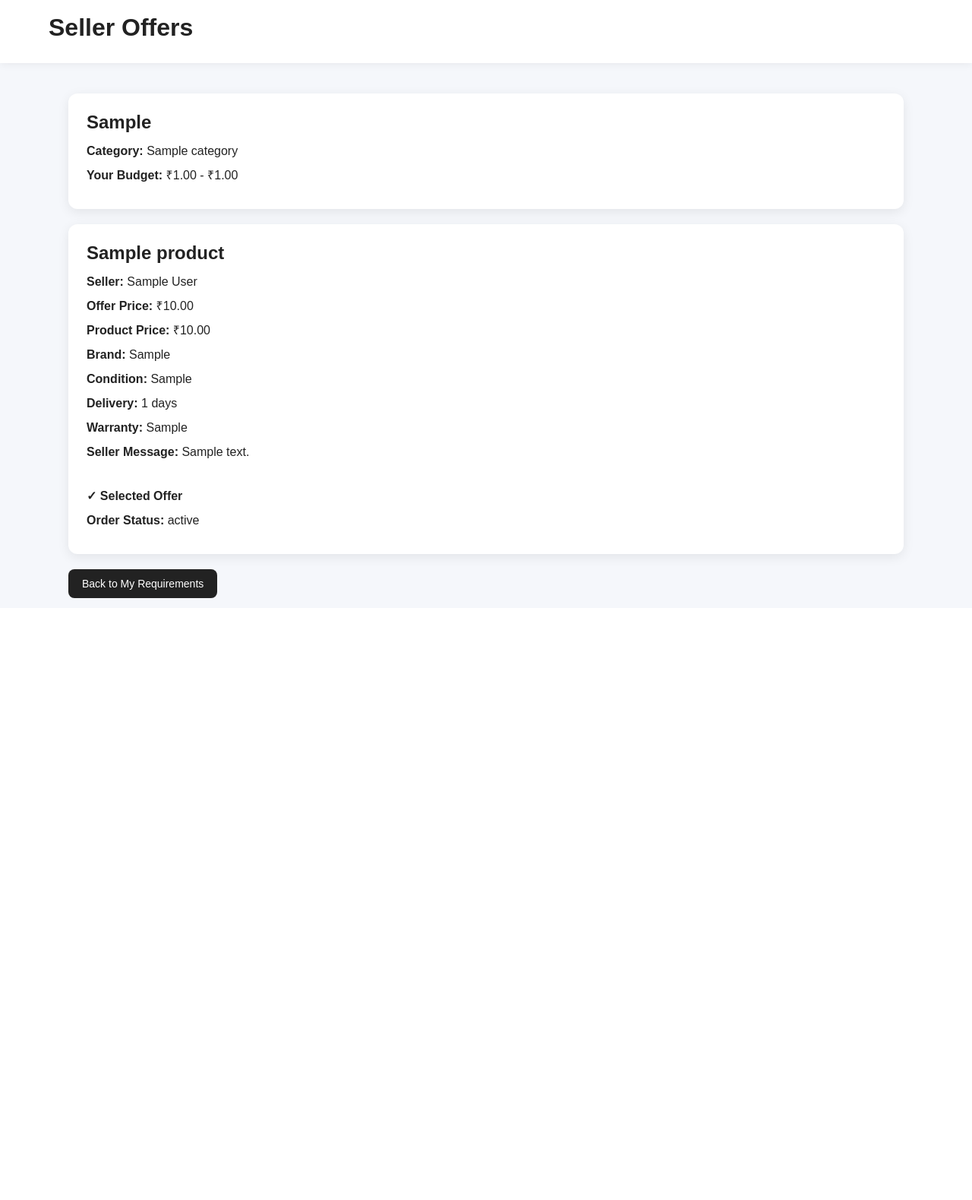
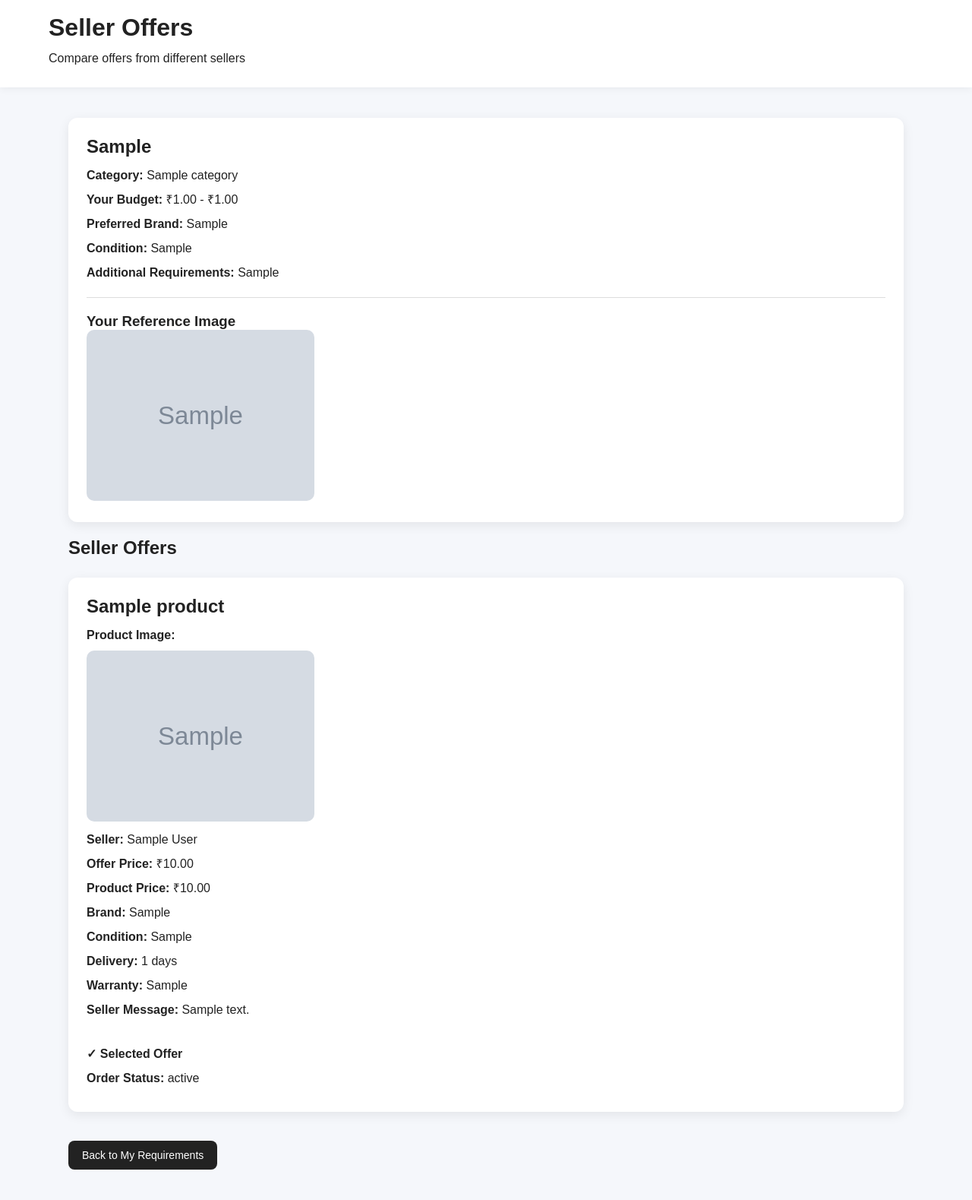
Before and after one commit to jasnajamal/Reverse-Shopping-, a Django app: template marketplace/templates/marketplace/view_offers.html in a window 1280 px wide. Shown: the whole page at 76% size. Before the commit the page ends 787 px from the top, so only its background shows below. Run offline with Django 5.2, Linux system fonts and the light colour scheme; tables that the repository leaves empty hold one stand-in row (values such as "Sample post"); the template is opened without the code that fills it: values that come from a table or form of the project are taken from there, most other values are stand-ins (such as "Sample title", 1, 10 or a date in 2020); grey boxes marked "Sample" are stand-in pictures.

Commit message:
Add image upload and update project pages

```diff
--- a/marketplace/templates/marketplace/post_requirement.html
+++ b/marketplace/templates/marketplace/post_requirement.html
@@ -52,6 +52,7 @@
         <label>Additional Requirements:</label><br>
         <textarea name="additional_requirements"></textarea>
         <br><br>
+        image = request.FILES.get('image')
 
         <label>Required By:</label><br>
         <input type="date" name="required_by">
--- a/marketplace/templates/marketplace/submit_offer.html
+++ b/marketplace/templates/marketplace/submit_offer.html
@@ -51,7 +51,7 @@
 
             <h2>Your Product</h2>
 
-            <form method="POST">
+            <form method="POST" enctype="multipart/form-data">
                 {% csrf_token %}
 
                 <label>Product Name:</label>
@@ -62,6 +62,10 @@
 
                 <label>Product Price:</label>
                 <input type="number" name="product_price" step="0.01" required>
+
+                <label>Product Image:</label>
+                <input type="file" name="product_image" accept="image/*">
+
 
                 <label>Condition:</label>
                 <select name="condition_type" required>
--- a/marketplace/templates/marketplace/view_offers.html
+++ b/marketplace/templates/marketplace/view_offers.html
@@ -14,11 +14,14 @@
 
     <div class="top-bar">
         <h1>Seller Offers</h1>
+        <p>Compare offers from different sellers</p>
     </div>
 
     <div class="container">
 
+        <!-- Buyer Requirement -->
         <div class="card">
+
             <h2>{{ requirement.product_type }}</h2>
 
             <p>
@@ -28,17 +31,77 @@
 
             <p>
                 <strong>Your Budget:</strong>
-                ₹{{ requirement.budget_min }} - ₹{{ requirement.budget_max }}
+                ₹{{ requirement.budget_min }} -
+                ₹{{ requirement.budget_max }}
             </p>
+
+            <p>
+                <strong>Preferred Brand:</strong>
+                {{ requirement.preferred_brand|default:"Not specified" }}
+            </p>
+
+            <p>
+                <strong>Condition:</strong>
+                {{ requirement.condition_type|default:"Not specified" }}
+            </p>
+
+            <p>
+                <strong>Additional Requirements:</strong>
+                {{ requirement.additional_requirements|default:"None" }}
+            </p>
+
+            {% if requirement.requirementimages_set.all %}
+
+                <hr>
+
+                <h3>Your Reference Image</h3>
+
+                {% for image in requirement.requirementimages_set.all %}
+
+                    <img
+                        src="/media/{{ image.image_path }}"
+                        alt="Buyer Reference Image"
+                        style="max-width: 300px; border-radius: 10px;"
+                    >
+
+                {% endfor %}
+
+            {% endif %}
+
         </div>
 
+
+        <!-- Seller Offers -->
+
         {% if offers %}
+
+            <h2 class="page-title">Seller Offers</h2>
 
             {% for offer in offers %}
 
                 <div class="card">
 
                     <h2>{{ offer.product.product_name }}</h2>
+
+                    <!-- Seller Product Image -->
+                    {% if offer.product.productimages_set.all %}
+
+                        <p>
+                            <strong>Product Image:</strong>
+                        </p>
+
+                        {% for image in offer.product.productimages_set.all %}
+
+                            <img
+                                src="/media/{{ image.image_path }}"
+                                alt="Seller Product"
+                                style="max-width: 300px; border-radius: 10px;"
+                            >
+
+                        {% endfor %}
+
+                    {% endif %}
+
 
                     <p>
                         <strong>Seller:</strong>
@@ -67,7 +130,8 @@
 
                     <p>
                         <strong>Delivery:</strong>
-                        {{ offer.delivery_days|default:"Not specified" }} days
+                        {{ offer.delivery_days|default:"Not specified" }}
+                        days
                     </p>
 
                     <p>
@@ -82,7 +146,10 @@
 
                     <br>
 
-                   {% if selected_order and selected_order.offer.id == offer.id %}
+
+                    <!-- Offer Selection -->
+
+                    {% if selected_order and selected_order.offer.id == offer.id %}
 
                         <p>
                             <strong>✓ Selected Offer</strong>
@@ -95,7 +162,9 @@
 
                     {% elif selected_order %}
 
-                        <p>Offer not selected.</p>
+                        <p>
+                            Offer not selected.
+                        </p>
 
                     {% else %}
 
@@ -112,10 +181,19 @@
         {% else %}
 
             <div class="card">
-                <p>No offers received yet.</p>
+
+                <h2>No Offers Yet</h2>
+
+                <p>
+                    No sellers have submitted an offer for this requirement yet.
+                </p>
+
             </div>
 
         {% endif %}
+
+
+        <br>
 
         <a href="/my-requirements/">
             <button>Back to My Requirements</button>
```
Also changed, not shown: marketplace/templates/marketplace/buyer_dashboard.html (+28 -3 lines), marketplace/templates/marketplace/buyer_requirements.html (+22 -3 lines), marketplace/templates/marketplace/seller_dashboard.html (+24 -3 lines), marketplace/views.py (+15 -2 lines).
